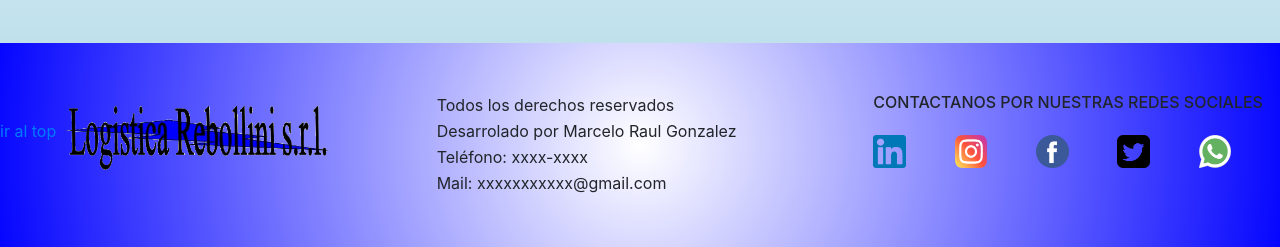
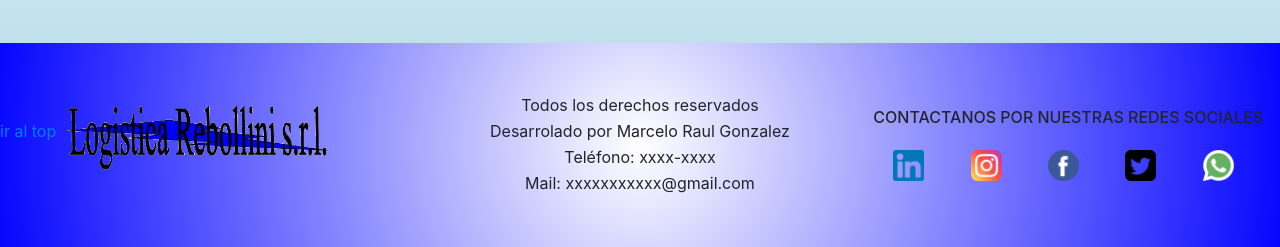
Before and after one commit to mrg3112/Proyecto-Coder, a website: page index.html in a window 1280 px wide. Shown: the part 647-894 px from the top of the page. Drawn offline with nearby package versions, Linux system fonts and the light colour scheme.

Commit message:
corregi padding footer y galeria

```diff
--- a/scss/_footer.scss
+++ b/scss/_footer.scss
@@ -11,13 +11,16 @@
 footer{
      div{
         h6{
-            padding-bottom: 15px;}
+            padding-bottom: 15px;
+            padding-top: 15px;}
         p{
-            margin-bottom: 2px;}
+            margin-bottom: 2px;
+            text-align: center;}
         }
 }
 
 .redesSociales{
-     display: flex;
-    justify-content: center;
+    display: flex;
+    position: relative;
+    padding-left: 20px;
 }
--- a/scss/_galeria.scss
+++ b/scss/_galeria.scss
@@ -1,3 +1,5 @@
 .sliderGaleria{
-    display: flex;
-    padding-left: 250px;}
+    justify-content: center;
+    /*display: flex;
+    padding-left: 250px;*/
+}
```
Also changed, not shown: css/estilo.css.
